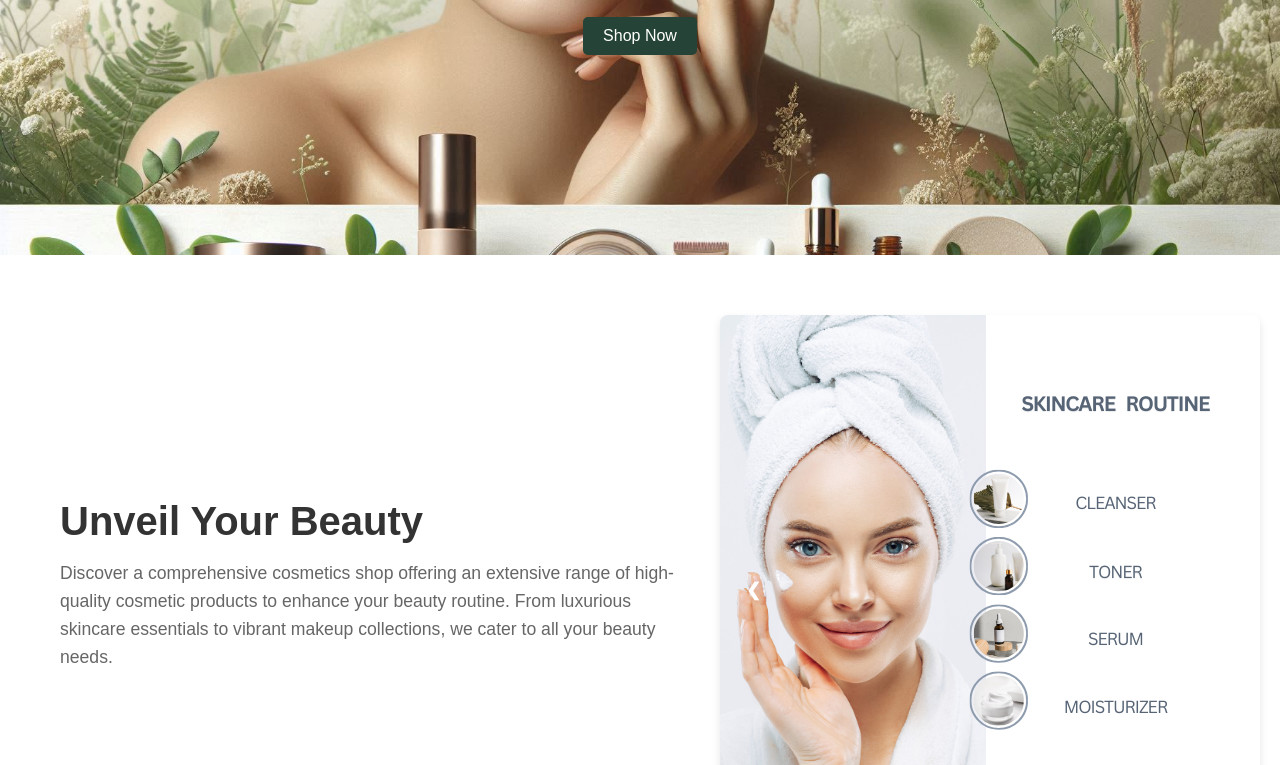
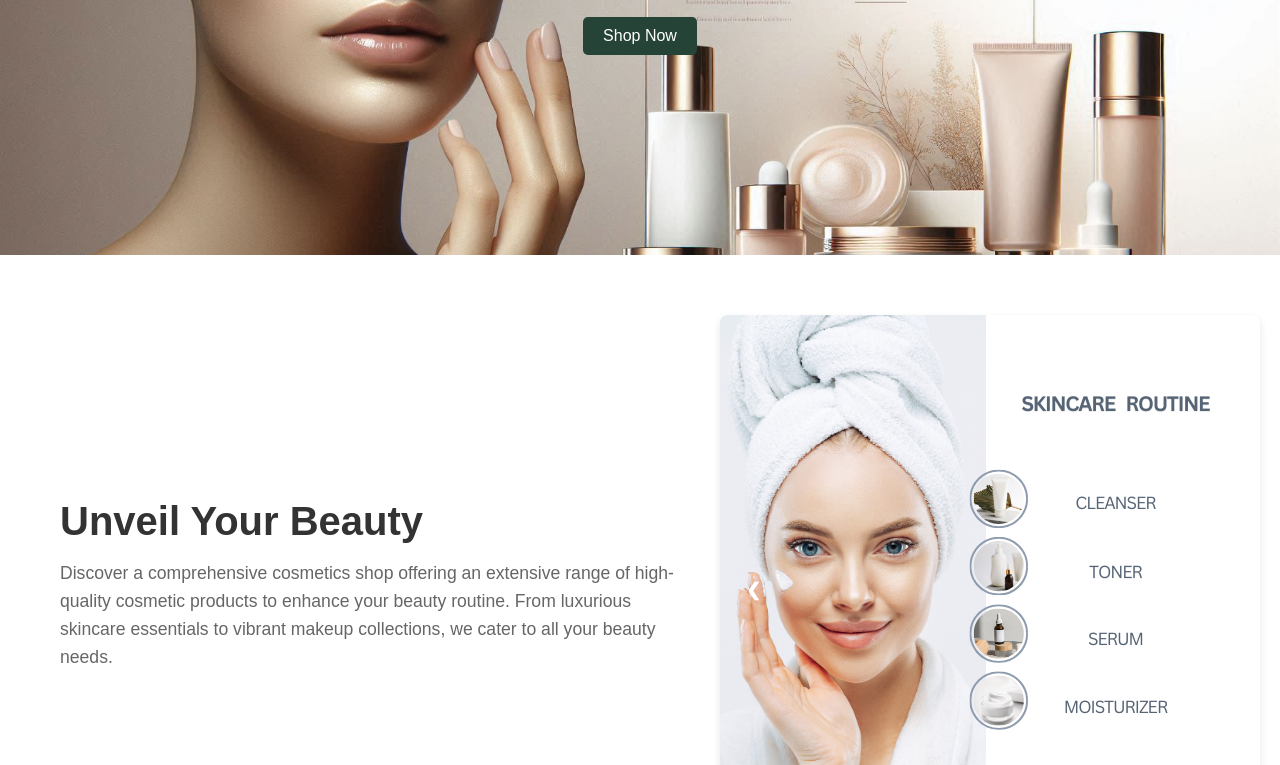
Before and after one commit to PxlSolutions/pxlcosmetics, a plain HTML site: page index.html in a window 1280 px wide. Shown: the part 218-983 px from the top of the page. Drawn offline with Linux system fonts and the light colour scheme.

Commit message:
Update style.css

```diff
--- a/css/style.css
+++ b/css/style.css
@@ -121,7 +121,7 @@ body {
 
 /* Hero Banner */
 .hero-banner {
-  background-image: url('../images/22.jpeg'); /* Adjusted to match your filename and path */
+  background-image: url('../images/23.jpg'); /* Adjusted to match your filename and path */
   background-size: cover;
   background-position: center;
   text-align: center;
```
